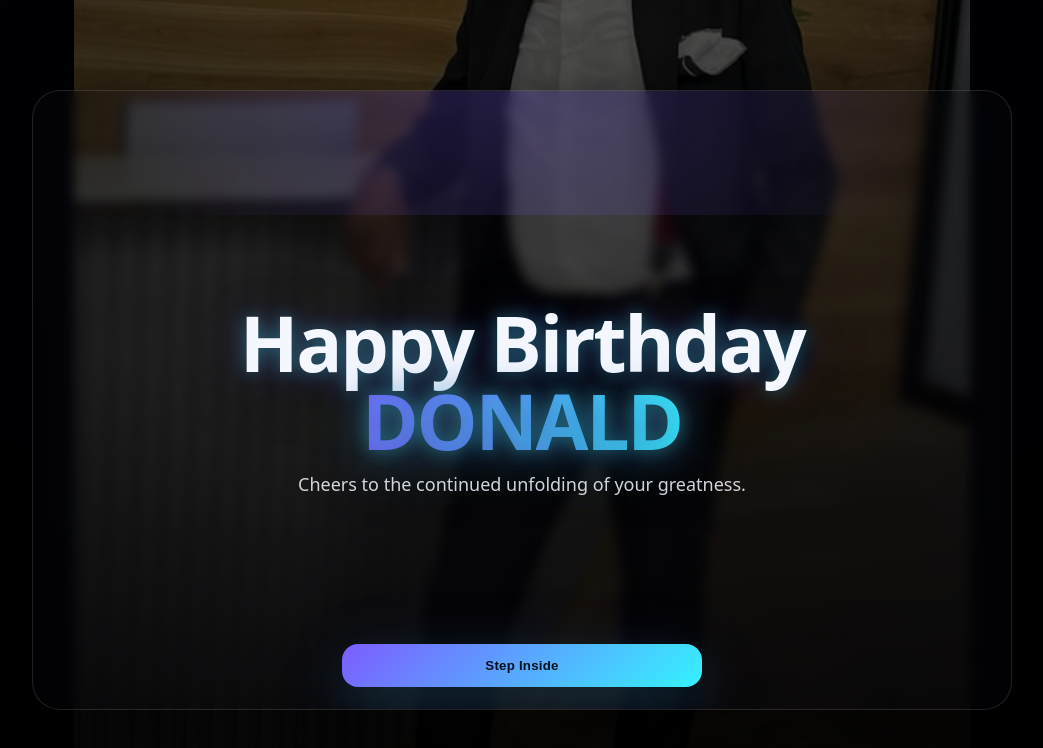
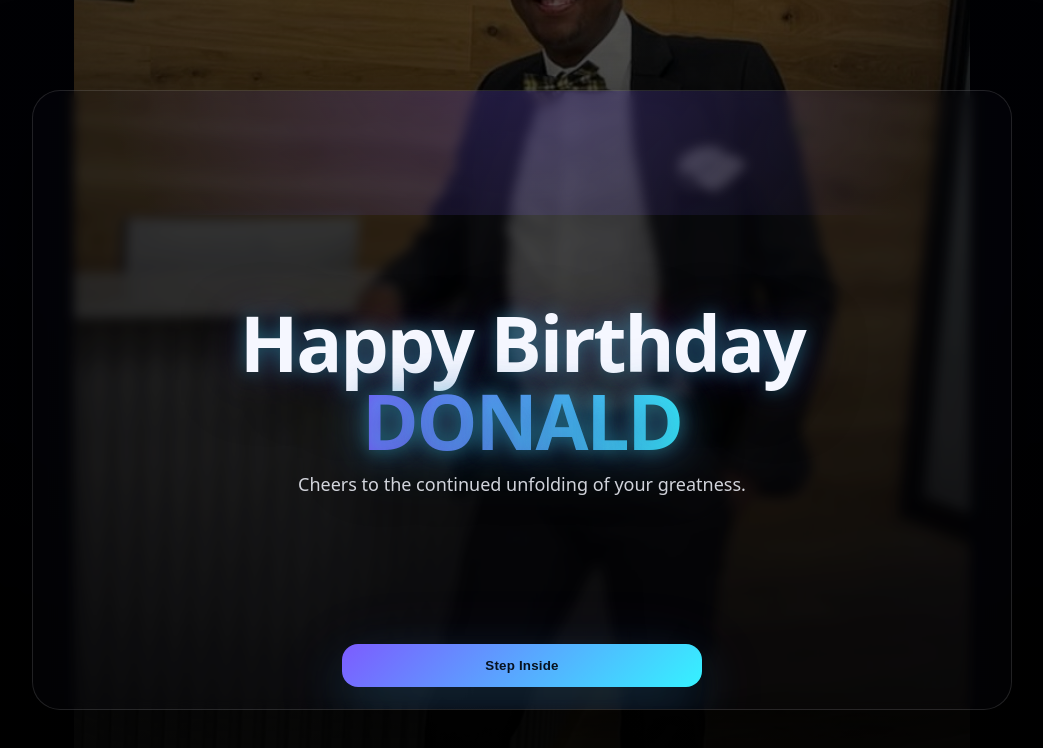
Before and after one commit to Thato-MM/happy-birthday-don, a plain HTML site: page index.html in a window 1280 px wide. Shown: the whole page, without its empty margins (118-1161 px from the left). Drawn offline with Linux system fonts and the light colour scheme.

```diff
--- a/index.html
+++ b/index.html
@@ -70,7 +70,7 @@
 
   /* DESKTOP defaults */
   background-size: 70%;            /* zoom out slightly */
-  background-position: center 55%; /* move image down a bit */
+  background-position: center 35%; /* move image down a bit */
 
   filter: blur(0px) saturate(1.12);
   opacity: 1;
```
